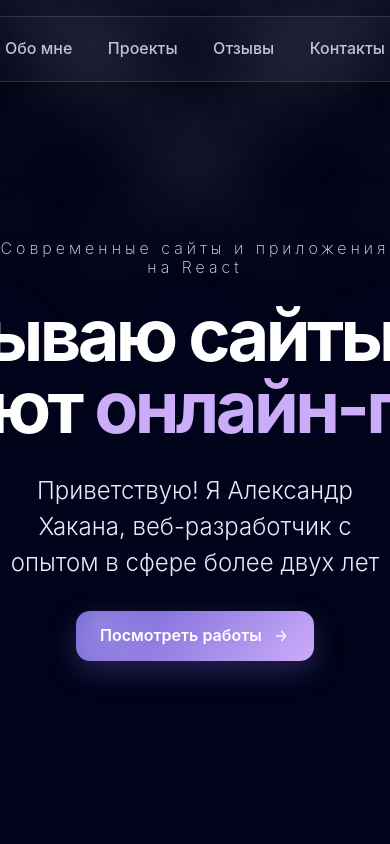
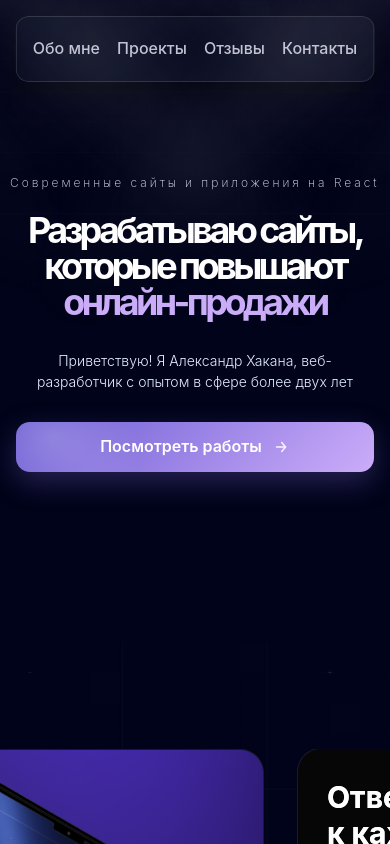
Before and after one commit to khakanadev/landing-page-web.github.io, a React (Vite) app: page / in a window 390 px wide. Shown: the top 844 px of the page. Built offline with nearby package versions, Linux system fonts and the light colour scheme.

Commit message:
feat(header): add mobile responsiveness

```diff
--- a/src/widgets/header/ui/Header.tsx
+++ b/src/widgets/header/ui/Header.tsx
@@ -8,6 +8,10 @@ const Root = styled.header`
   top: 0;
   z-index: 5;
   height: 116px;
+
+  @media (max-width: 500px) {
+    height: calc(116px * (100vw / 500));
+  }
 `
 
 const Container = styled.div`
@@ -32,6 +36,13 @@ const Nav = styled.nav`
   transform: translateX(-50%);
   z-index: 1000;
   box-shadow: 0 8px 24px rgba(0, 0, 0, 0.6);
+
+  @media (max-width: 500px) {
+    width: min(92vw, 451px);
+    height: calc(66px * (100vw / 500));
+    border-radius: calc(13px * (100vw / 500));
+    top: calc(16px * (100vw / 500));
+  }
 `
 
 const StrokeOuter = styled.div`
@@ -46,6 +57,10 @@ const StrokeOuter = styled.div`
     linear-gradient(#000 0 0);
   -webkit-mask-composite: xor;
   mask-composite: exclude;
+
+  @media (max-width: 500px) {
+    border-radius: calc(13px * (100vw / 500));
+  }
 `
 
 const shimmer = keyframes`
@@ -89,6 +104,15 @@ const NavButton = styled.button<{ active?: boolean }>`
     opacity: 0;
     transition: opacity 0.15s ease;
   }
+
+  @media (max-width: 500px) {
+    font-size: calc(16px * (100vw / 500));
+    &::after {
+      bottom: calc(-10px * (100vw / 500));
+      width: calc(6px * (100vw / 500));
+      height: calc(6px * (100vw / 500));
+    }
+  }
 `
 
 const ActiveDot = styled.div<{ $visible: boolean; $x: number }>`
@@ -104,6 +128,12 @@ const ActiveDot = styled.div<{ $visible: boolean; $x: number }>`
   opacity: ${({ $visible }) => ($visible ? 1 : 0)};
   pointer-events: none;
   will-change: transform, opacity;
+
+  @media (max-width: 500px) {
+    bottom: calc(10px * (100vw / 500));
+    width: calc(6px * (100vw / 500));
+    height: calc(6px * (100vw / 500));
+  }
 `
 
 export function Header() {
--- a/src/widgets/main-header/ui/MainHeader.tsx
+++ b/src/widgets/main-header/ui/MainHeader.tsx
@@ -7,7 +7,7 @@ const Root = styled.section`
   align-items: center;
   justify-content: center;
   flex-direction: column;
-  margin-top: 123px;
+  margin-top: clamp(56px, 15.375vw, 123px);
 `
 
 const fadeSlideUp = keyframes`
@@ -42,6 +42,15 @@ const Title = styled.h1<{ animate?: boolean }>`
   letter-spacing: 0.25em;
   text-align: center;
 
+  @media (max-width: 700px) {
+    font-size: clamp(12px, 2.29vw, 16px);
+  }
+
+  @media (max-width: 400px) {
+    white-space: nowrap;
+    font-size: clamp(10px, 3.2vw, 12px);
+  }
+
   ${props => props.animate && css`
     opacity: 0;
     animation: ${fadeSlideUp} 600ms ease forwards;
@@ -53,12 +62,13 @@ const Headline = styled.h2<{ animate?: boolean }>`
   margin: 22px 0 0;
   font-family: Inter, sans-serif;
   font-weight: 700;
-  font-size: 72px;
+  font-size: clamp(36px, 8vw, 72px);
   line-height: 100%;
   letter-spacing: -3.6px;
   color: #ffffff;
-  width: 1100px;
-  height: 144px;
+  width: 100%;
+  max-width: 1100px;
+  padding: 0 16px;
   text-align: center;
 
   span {
@@ -76,9 +86,11 @@ const SubTitle = styled.p<{ animate?: boolean }>`
   margin: 30px 0 0;
   font-family: Inter, sans-serif;
   font-weight: 300;
-  font-size: 24px;
+  font-size: clamp(14px, 2.4vw, 24px);
   color: #e4ecff;
   text-align: center;
+  padding: 0 16px;
+  white-space: normal;
 
   ${props => props.animate && css`
     opacity: 0;
@@ -146,6 +158,20 @@ const CtaButton = styled.button<{ animate?: boolean }>`
     animation: ${fadeSlideUp} 700ms cubic-bezier(0.25, 0.46, 0.45, 0.94) forwards;
     animation-delay: 900ms;
   `}
+
+  @media (max-width: 800px) {
+    align-self: stretch;
+    width: calc(100% - 32px);
+    margin: 30px 16px 0;
+  }
+`
+
+const ForcedBreak = styled.br`
+  display: none;
+
+  @media (max-width: 1047px) {
+    display: initial;
+  }
 `
 
 
@@ -170,7 +196,8 @@ export function MainHeader() {
     <Root>
       <Title animate={shouldAnimate}>Современные сайты и приложения на React</Title>
       <Headline animate={shouldAnimate}>
-        Разрабатываю сайты, которые повышают <span>онлайн-продажи</span>
+        Разрабатываю сайты, которые повышают <ForcedBreak />
+        <span>онлайн-продажи</span>
       </Headline>
       <SubTitle animate={shouldAnimate}>Приветствую! Я Александр Хакана, веб-разработчик с опытом в сфере более двух лет</SubTitle>
       <CtaButton animate={shouldAnimate} onClick={scrollToProjects}>
```
